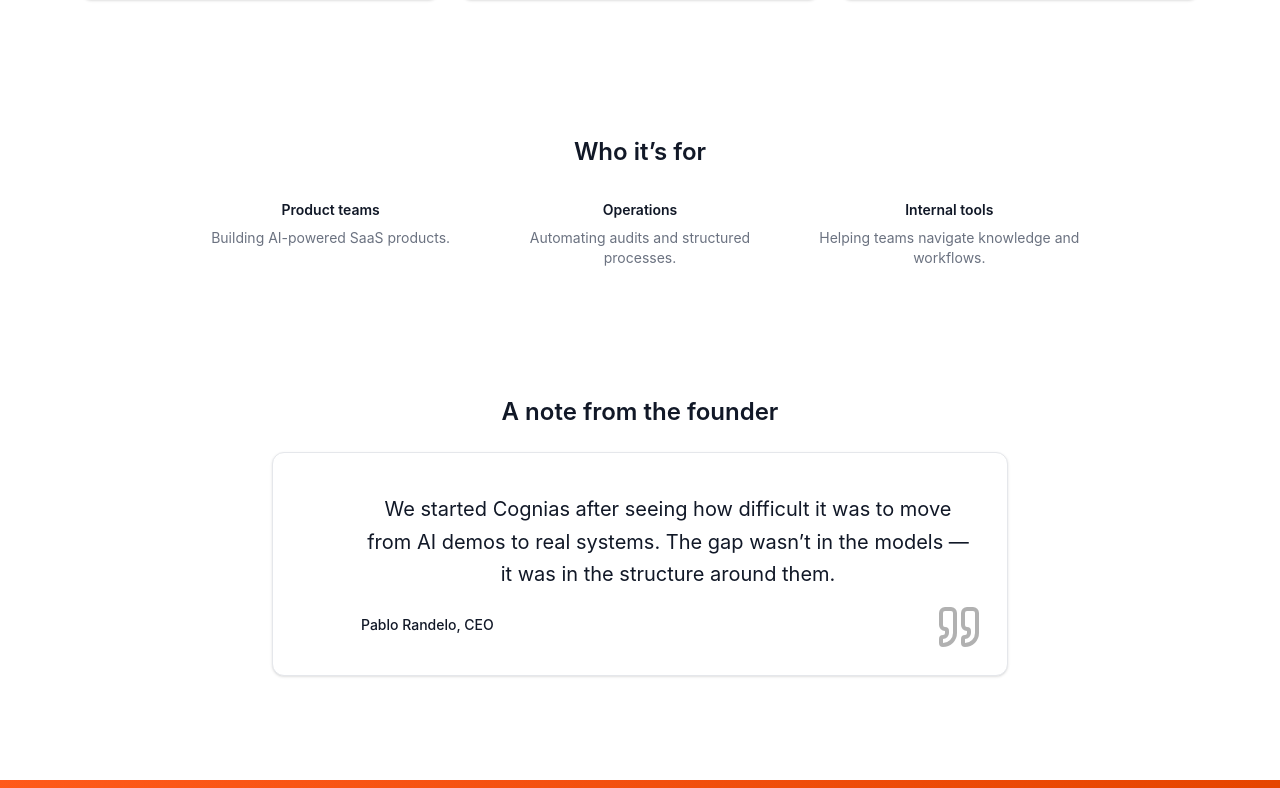
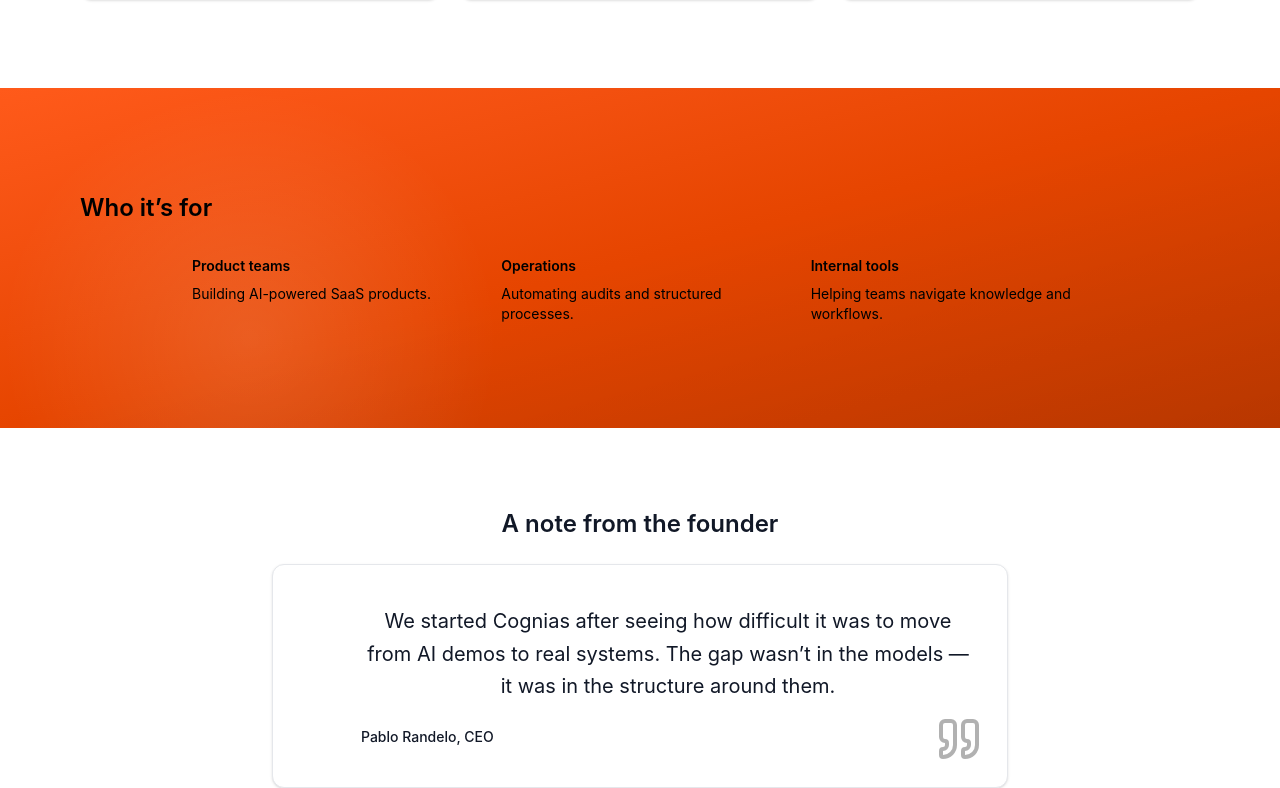
Before and after one commit to prandle/cognias-marketing, a React (Vite) app: page /about in a window 1280 px wide. Shown: the part 1274-2062 px from the top of the page. Built offline with nearby package versions, Linux system fonts and the light colour scheme.

Commit message:
refactored about

```diff
--- a/src/pages/about.tsx
+++ b/src/pages/about.tsx
@@ -171,7 +171,8 @@ export default function AboutPage() {
         {/* ========================================= */}
         {/* WHO IT'S FOR */}
         {/* ========================================= */}
-        <Container className="py-12 text-center">
+        <FullWidthBand variant="primary">
+        {/* <Container className="py-12 text-center"> */}
           <h2 className="text-2xl font-semibold text-text mb-8">
             Who it’s for
           </h2>
@@ -190,7 +191,8 @@ export default function AboutPage() {
               <p>Helping teams navigate knowledge and workflows.</p>
             </div>
           </div>
-        </Container>
+        {/* </Container> */}
+        </FullWidthBand>
 
         {/* ========================================= */}
         {/* FOUNDER NOTE */}
--- a/src/version.json
+++ b/src/version.json
@@ -1,3 +1,3 @@
 {
-  "build": 79
+  "build": 80
 }
```
Also changed, not shown: 1 other file (tests, documents, lock files or other folders).
